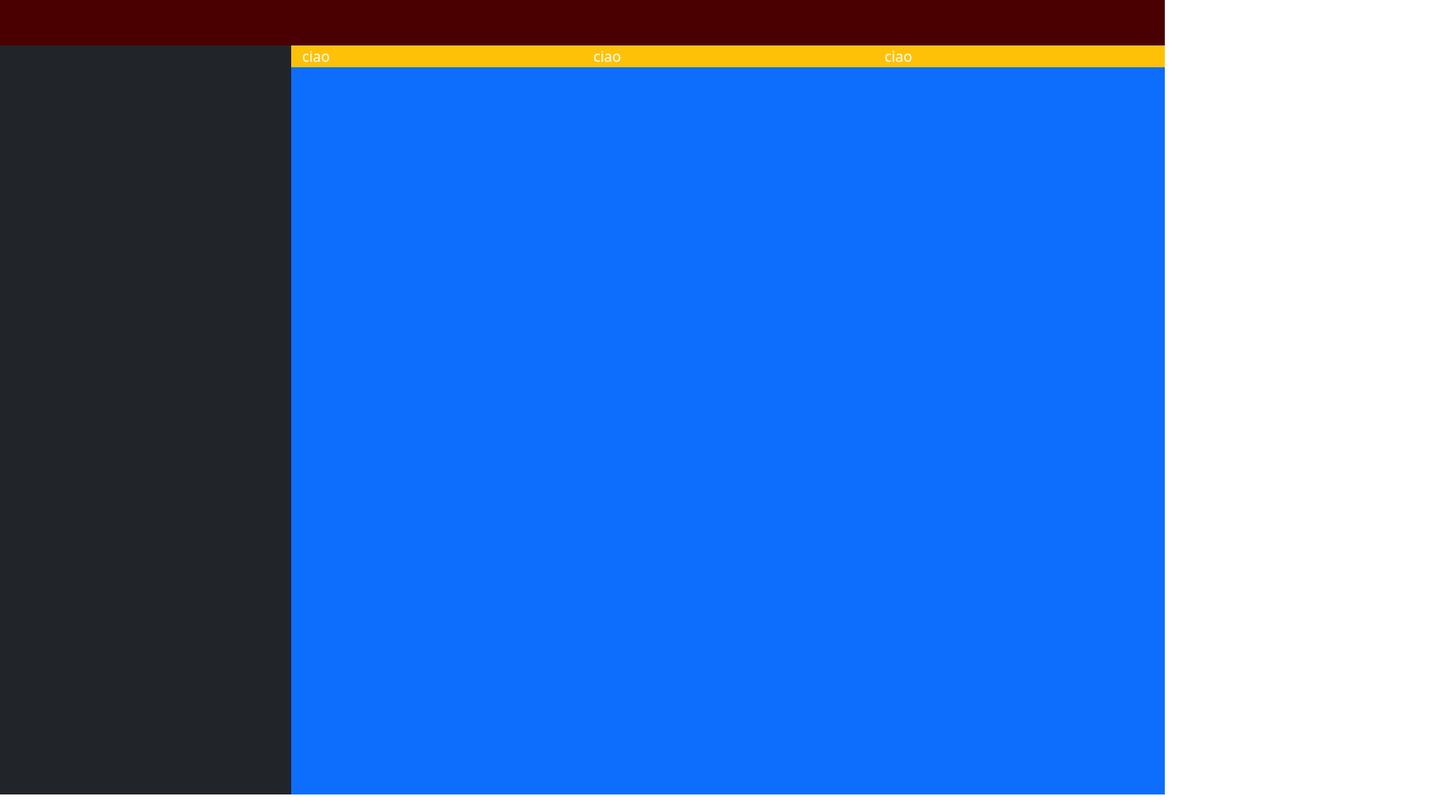
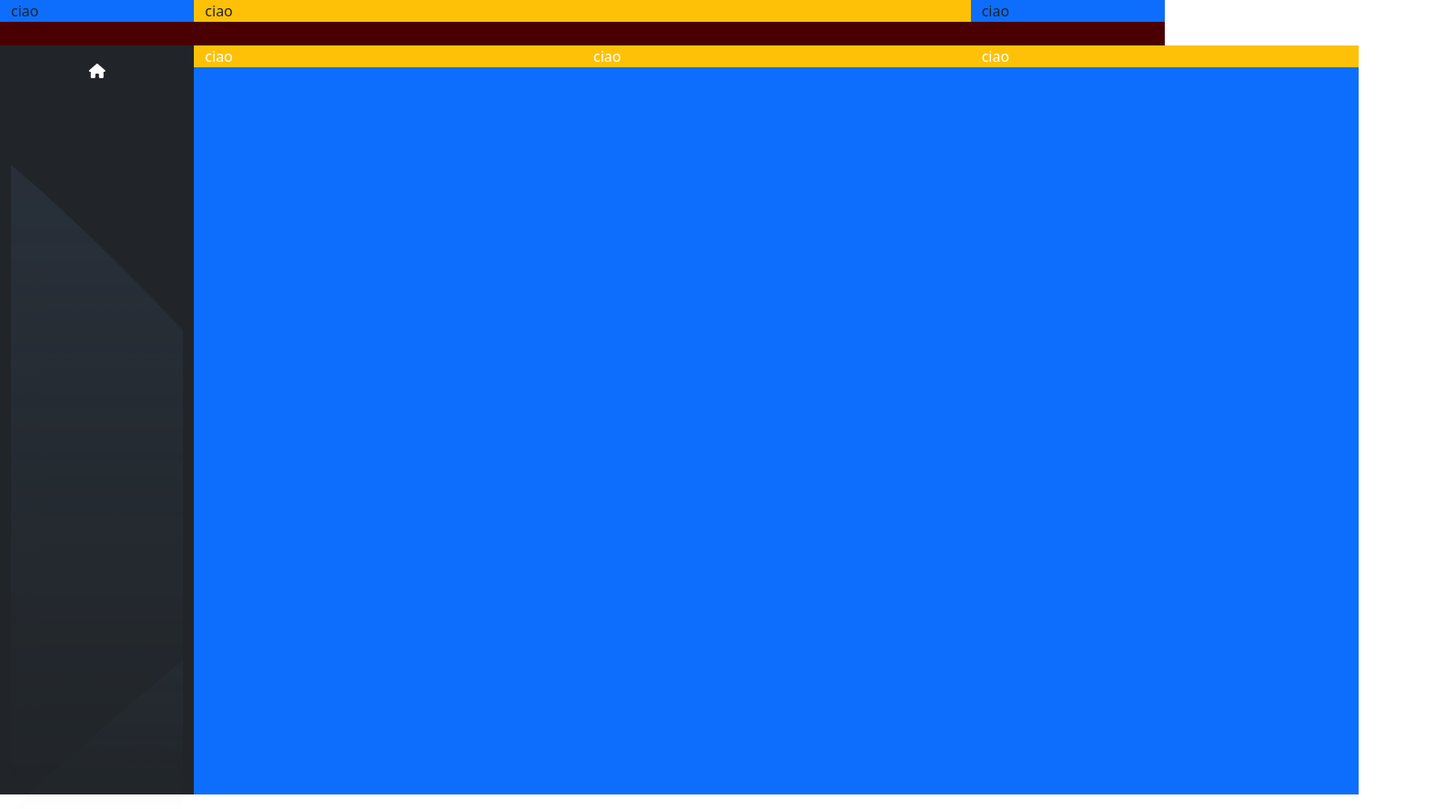
Before and after one commit to alex2000d/html-css-bootstrap-dashboard, a plain HTML site: page index.html in a window 1280 px wide. Shown: the whole page at 91% size, 1600 px wide, since content can reach past the window. Drawn offline with nearby package versions, Linux system fonts and the light colour scheme.

Commit message:
[UPD] completed the layout

```diff
--- a/css/style.css
+++ b/css/style.css
@@ -14,3 +14,8 @@ header{
     height: 100%;
     background-color: black;
 }
+
+.content-sidebar{
+   background-image: url(../img/sidebar-bg.png);
+   height: 100%;
+}
--- a/index.html
+++ b/index.html
@@ -11,10 +11,16 @@
 <body>
     <!--header-->
     <header>
-        <div class="container">
+        <div class="container-fluid">
             <div class="row">
-                <div class="col-12">
-                    <div class="content"></div>
+                <div class="col-2 bg-primary">
+                    <div class="content">ciao</div>
+                </div>
+                <div class="col-8 bg-warning">
+                    <div class="content">ciao</div>
+                </div>
+                <div class="col-2 bg-primary">
+                    <div class="content">ciao</div>
                 </div>
             </div>
         </div>
@@ -26,28 +32,30 @@
         <!--sidebar-->
         <div class="container-fluid">
             <div class="row flex-nowrap">
-                <div class="col-2 col-sm-3 bg-dark min-vh-100">
-                    <div class="content">
-                </div>
+                <div class="col-1 col-md-2 bg-dark min-vh-100">
+                    <div class="content-sidebar text-white text-center mt-3">
+                        <i class="fa-solid fa-house"></i>
+                    </div>
             </div>
+
 
 
             <!--top-section-main-->
             <div class="container-fluid">
               <div class="row">
-                <div class="col-12 col-sm-3 bg-warning">
+                <div class="col-11 col-sm-4 bg-warning">
                     <div class="content text-white">ciao</div>
                 </div>
-                <div class="col-12 col-sm-3 bg-warning">
+                <div class="col-11 col-sm-4 bg-warning">
                     <div class="content text-white">ciao</div>
                 </div>
-                <div class="col-12 col-sm-3 bg-warning">
+                <div class="col-11 col-sm-4 bg-warning">
                     <div class="content text-white">ciao</div>
                 </div>
 
 
                   <!--bottom-section-main-->
-                  <div class="col-10 col-md-9 min-vh-100 bg-primary">
+                  <div class="col-11 col-sm-12 min-vh-100 bg-primary">
                       <div class="content"></div>
                   </div>
               </div>
```
